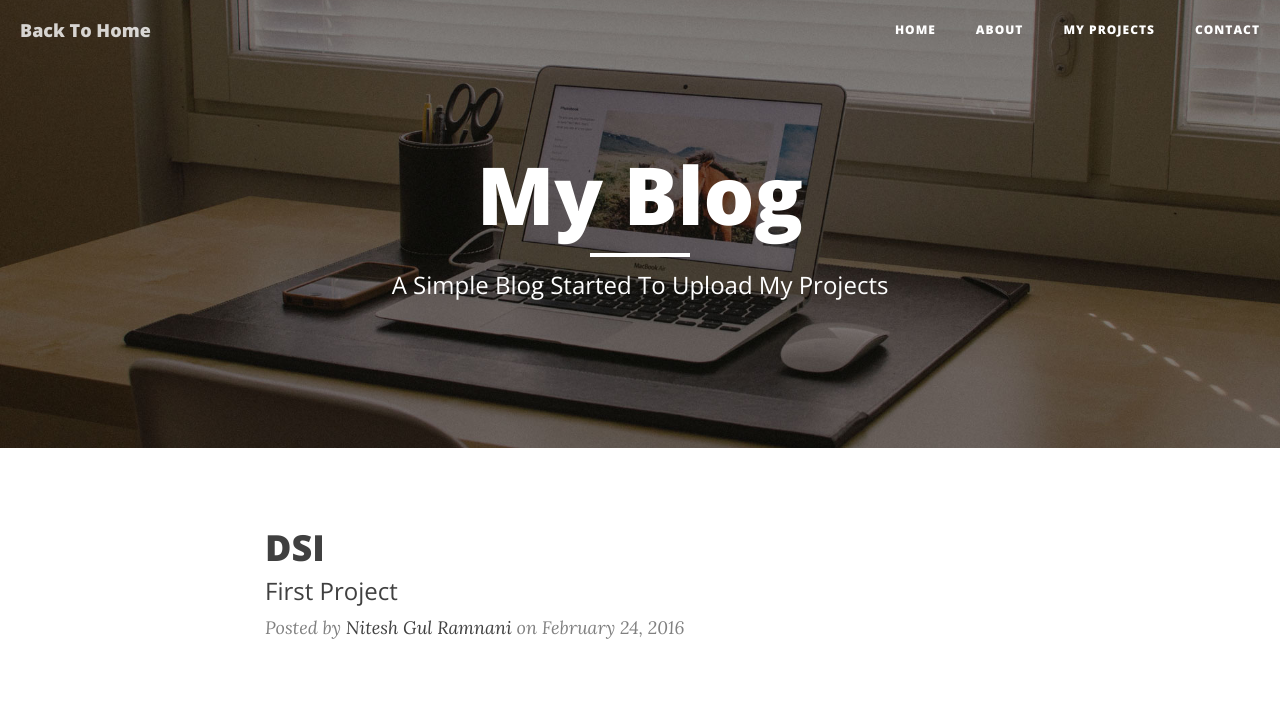
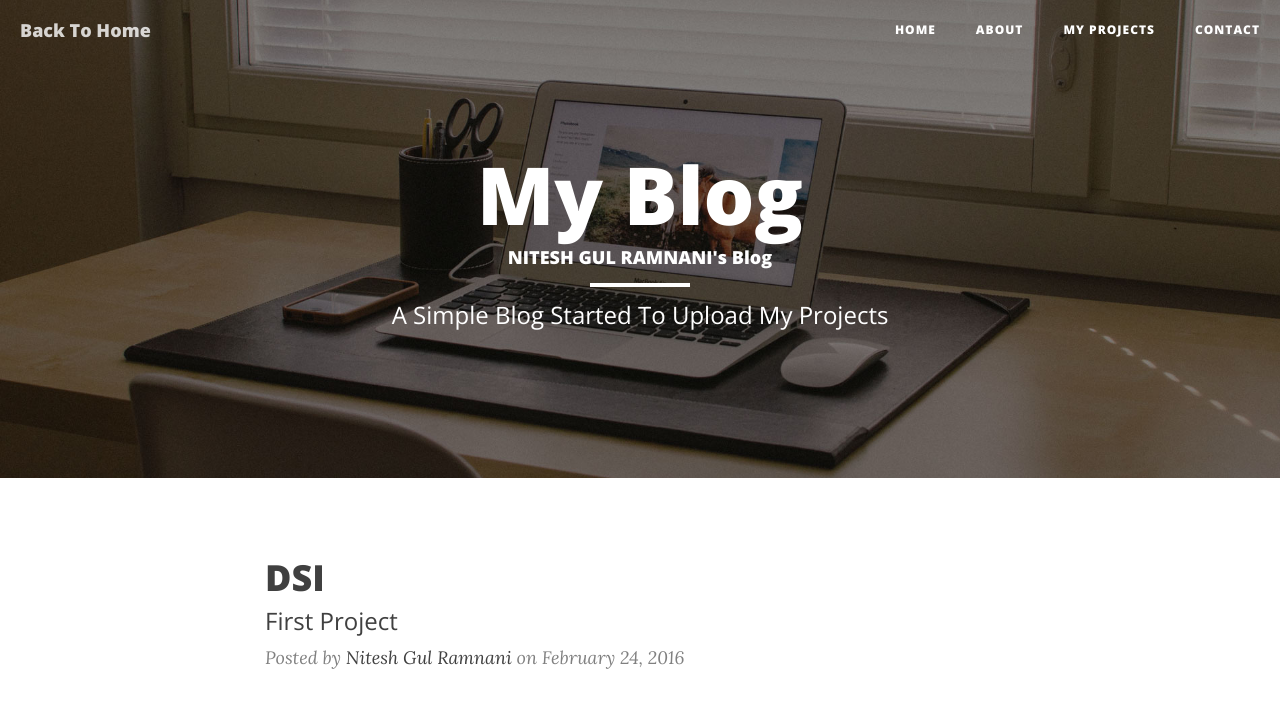
Before and after one commit to alu0100814651/alu0100814651.github.io, a plain HTML site: page blog/index.html in a window 1280 px wide. Drawn offline with nearby package versions, Linux system fonts and the light colour scheme.

Commit message:
commit
changing format

```diff
--- a/blog/index.html
+++ b/blog/index.html
@@ -77,6 +77,7 @@
                 <div class="col-lg-8 col-lg-offset-2 col-md-10 col-md-offset-1">
                     <div class="site-heading">
                         <h1>My Blog</h1>
+                        <h4>NITESH GUL RAMNANI's Blog</h4>
                         <hr class="small">
                         <span class="subheading">A Simple Blog Started To Upload My Projects</span>
                     </div>
```
